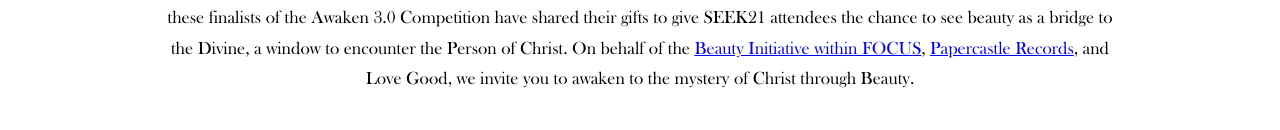
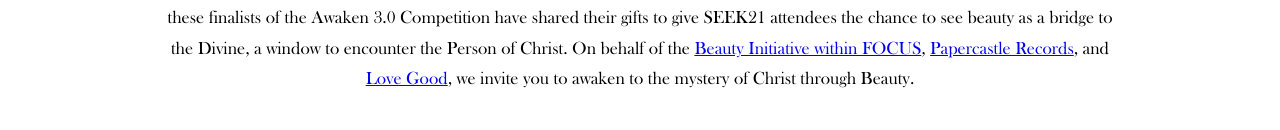
Before and after one commit to seunggs/launchpad6, a React (Create React App) app: page / in a window 1280 px wide. Shown: the part 670-800 px from the top of the page. Built offline with nearby package versions, Linux system fonts and the light colour scheme.

Commit message:
Add link for Love Good

```diff
--- a/src/App.js
+++ b/src/App.js
@@ -21,7 +21,7 @@
       <H className="mt5 ph1 b">“Even our soul itself becomes more beautiful when beauty meets us, takes holds of us, and fires us with enthusiasm.”</H>
       <H className="ph1 b">– Dietrich von Hildebrand</H>
       <P className="mt5">What Is Awaken:</P>
-      <P className={`${isMobile ? "ph1" : "ph7"}`}>SEEK21 Participants from across the nation have answered the call to create in the chaos of 2020. With their music, art, and writing, these finalists of the Awaken 3.0 Competition have shared their gifts to give SEEK21 attendees the chance to see beauty as a bridge to the Divine, a window to encounter the Person of Christ. On behalf of the <a href="https://seek21.live/categories/sponsor/learn-more-about-focus/a-beauty-initiative-within-focus-1" target="_blank">Beauty Initiative within FOCUS</a>, <a href="https://seek21.live/categories/sponsor/faith-formation/the-vigil-project-papercastle-records" target="_blank">Papercastle Records</a>, and Love Good, we invite you to awaken to the mystery of Christ through Beauty.</P>
+      <P className={`${isMobile ? "ph1" : "ph7"}`}>SEEK21 Participants from across the nation have answered the call to create in the chaos of 2020. With their music, art, and writing, these finalists of the Awaken 3.0 Competition have shared their gifts to give SEEK21 attendees the chance to see beauty as a bridge to the Divine, a window to encounter the Person of Christ. On behalf of the <a href="https://seek21.live/categories/sponsor/learn-more-about-focus/a-beauty-initiative-within-focus-1" target="_blank">Beauty Initiative within FOCUS</a>, <a href="https://seek21.live/categories/sponsor/faith-formation/the-vigil-project-papercastle-records" target="_blank">Papercastle Records</a>, and <a href="https://seek21.live/categories/sponsor/market-place/love-good" target="_blank">Love Good</a>, we invite you to awaken to the mystery of Christ through Beauty.</P>
       <P className="mt5">How You Can Participate:</P>
       <P className={`${isMobile ? "ph1" : "ph7"}`}>Winners will be selected from each category by a panel of judges to win mentorships and publishing opportunities in their respective medium. Vote for your favorite artist in each medium by tapping the heart button! The winner will be featured as the “fan favorite” at the end of SEEK21.</P>
       <div className="flex justify-center mt5">
```
